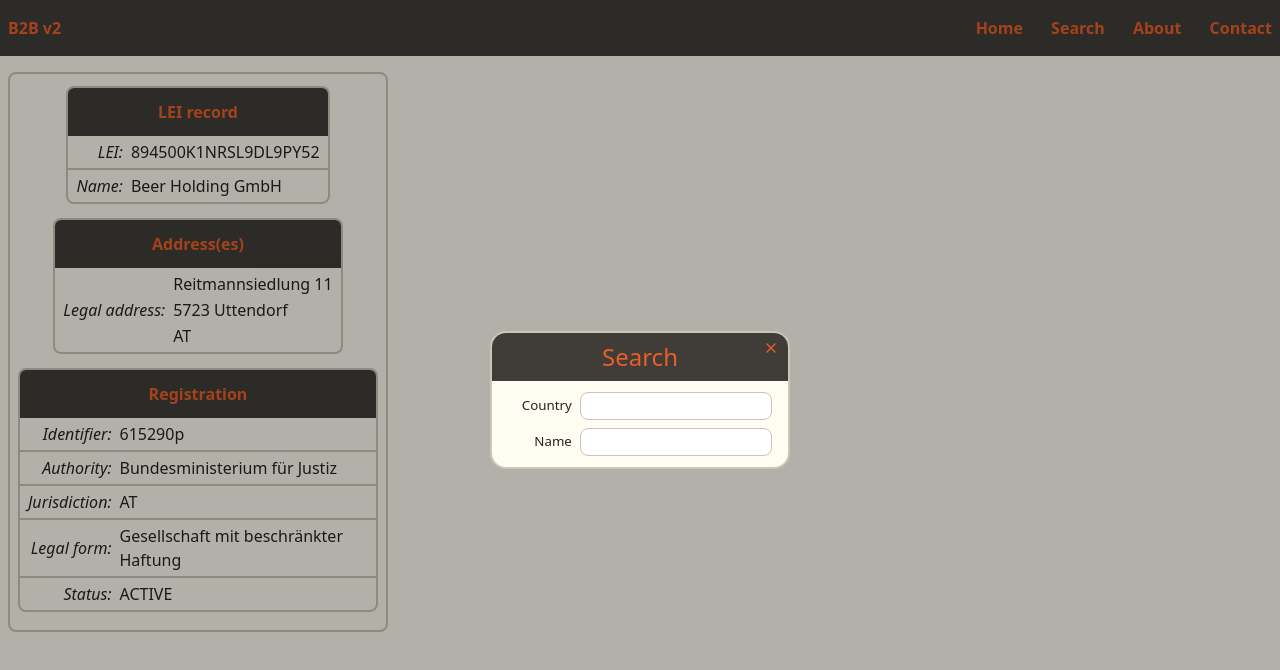
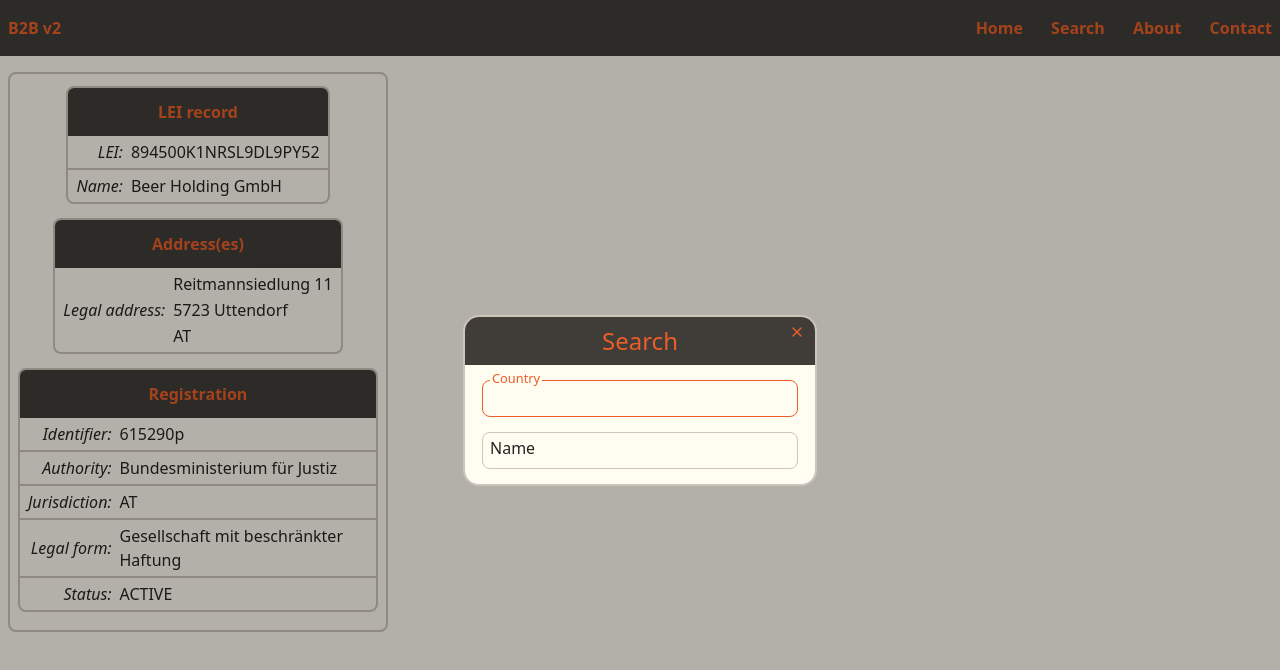
Before and after one commit to hdr1001/b2b_v2, a website built with Vite: page index.html in a window 1280 px wide. Both pictures are taken after a click on the link "Search". Built offline with nearby package versions, Linux system fonts and the light colour scheme.

Commit message:
Implemented dynamic labels for input fields

```diff
--- a/src/js/ui/dialogSearch.js
+++ b/src/js/ui/dialogSearch.js
@@ -33,31 +33,39 @@ export default function addDialogSearch(parent) {
 
     const searchForm = document.createElement('form');
 
-    let formLabel = document.createElement('label');
-    formLabel.setAttribute('for', 'search-country');
-    formLabel.textContent = 'Country';
-
-    searchForm.appendChild(formLabel);
+    let div = document.createElement('div');
 
     let searchInput = document.createElement('input');
     searchInput.type = 'text';
     searchInput.id = 'search-country';
     searchInput.name = 'country';
 
-    searchForm.appendChild(searchInput);
+    div.appendChild(searchInput);
+    div.setAttribute('class', 'html-input');
 
-    formLabel = document.createElement('label');
-    formLabel.setAttribute('for', 'search-name');
-    formLabel.textContent = 'Name';
+    let formLabel = document.createElement('label');
+    formLabel.setAttribute('for', 'search-country');
+    formLabel.textContent = 'Country';
 
-    searchForm.appendChild(formLabel);
+    div.appendChild(formLabel);
+    searchForm.appendChild(div);
+
+    div = document.createElement('div');
 
     searchInput = document.createElement('input');
     searchInput.type = 'text';
     searchInput.id = 'search-name';
     searchInput.name = 'name';
 
-    searchForm.appendChild(searchInput);
+    div.appendChild(searchInput);
+    div.setAttribute('class', 'html-input');
+
+    formLabel = document.createElement('label');
+    formLabel.setAttribute('for', 'search-name');
+    formLabel.textContent = 'Name';
+
+    div.appendChild(formLabel);
+    searchForm.appendChild(div);
 
     dialogSearch.appendChild(searchForm);
 
--- a/src/style.css
+++ b/src/style.css
@@ -100,23 +100,58 @@ dialog div#dialog-title {
 }
 
 dialog form {
-  display: grid;
-  grid-template-columns: 1fr 3fr;
-  grid-gap: 0.5em;
-  padding: 0.7em 1em;
+  display: flex;
+  flex-direction: column;
+
+  padding: 0 15px 15px 15px;
+
   max-width: 480px;
-  align-items: center;
 }
 
-dialog form label {
-  text-align: right;
-  font-size: smaller;
+dialog form div.html-input {
+  position: relative;
+
+  min-width: 320px;
+  margin-top: 15px;
 }
 
-dialog form input {
+dialog form div.html-input label {
+  position: absolute;
+
+  padding-top: 0.3em;
+  pointer-events: none;
+
+  background-color: transparent;
+
+  left: 10px;
+
+  transition: all 0.3s ease;
+}
+
+dialog form div.html-input input {
+  padding: 0.75em;
+
+  border: 1px solid var(--color-middle);
   border-radius: 8px;
-  border: 1px solid var(--color-middle);
-  padding: 0.4em 0.5em;
+
+  background-color: transparent;
+
+  width:92%;
+}
+
+dialog form div.html-input input:focus {
+  border-color: var(--color-lively);
+}
+
+dialog form div.html-input input:focus~label {
+  transform: translateY(-58%);
+  font-size: 0.8em;
+
+  padding: 2px;
+
+  background-color: var(--color-bg-color);
+  color: var(--color-lively);
+  border-radius: 8px;
 }
 
 .icon-close {
```
